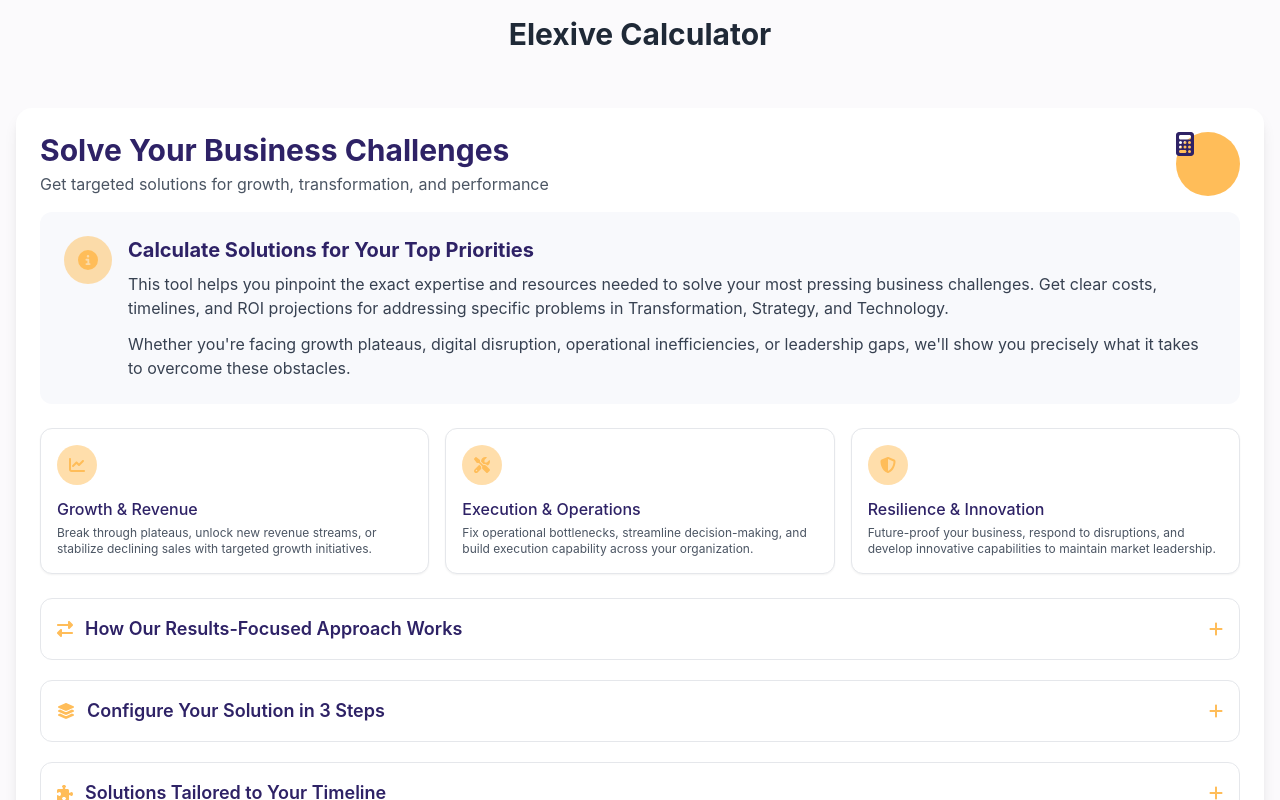
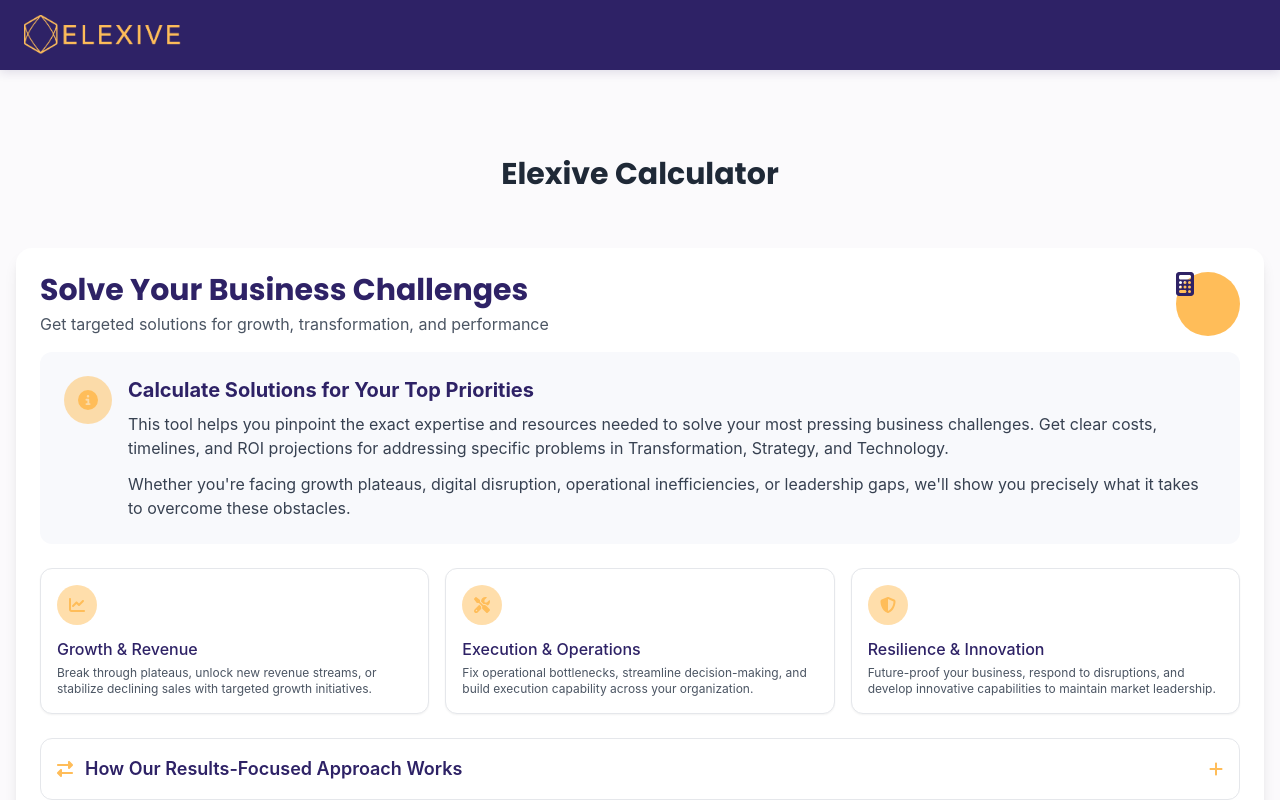
Before and after one commit to elexive-com/elexive-calc, a React (Create React App) app: page / in a window 1280 px wide. Shown: the top 800 px of the page. Built offline with nearby package versions, Linux system fonts and the light colour scheme.

Commit message:
Added header basic functionality and added logo

```diff
--- a/src/App.js
+++ b/src/App.js
@@ -2,15 +2,19 @@
 import './App.css';
 import './custom.css';
 import CalculatorApp from './CalculatorApp';
+import Header from './components/Header';
 
 function App() {
   return (
-    <div className="min-h-screen bg-gray-100 flex flex-col items-center justify-center p-4">
-      <h1 className="text-3xl font-bold text-gray-800 mb-6">Elexive Calculator</h1>
-      <CalculatorApp />
-      <footer className="mt-8 text-center text-gray-500 text-sm">
-        <p>© 2025 Elexive Calculator</p>
-      </footer>
+    <div className="min-h-screen bg-gray-100">
+      <Header />
+      <div className="content-with-header flex flex-col items-center justify-center p-4">
+        <h1 className="text-3xl font-bold text-gray-800 mb-6">Elexive Calculator</h1>
+        <CalculatorApp />
+        <footer className="mt-8 text-center text-gray-500 text-sm">
+          <p>© 2025 Elexive Calculator</p>
+        </footer>
+      </div>
     </div>
   );
 }
--- /dev/null
+++ b/src/components/Header.jsx
@@ -0,0 +1,24 @@
+import React from 'react';
+
+const Header = () => {
+  return (
+    <header className="header">
+      <div className="container mx-auto flex justify-between items-center">
+        <div className="flex items-center">
+          <a href="https://elexive.com/" target="_blank" rel="noopener noreferrer">
+            <img
+              src="/elexive-logo-text.png"
+              alt="Elexive"
+              className="header-logo"
+            />
+          </a>
+        </div>
+        <nav className="hidden md:flex space-x-6">
+          {/* Navigation items can be added here if needed */}
+        </nav>
+      </div>
+    </header>
+  );
+};
+
+export default Header;
--- a/src/components/SummarySidebar.jsx
+++ b/src/components/SummarySidebar.jsx
@@ -86,7 +86,7 @@
 
   return (
     <>
-      <div className="bg-white p-6 rounded-2xl shadow-lg h-fit sticky top-4">
+      <div className="bg-white p-6 rounded-2xl shadow-lg h-fit sticky top-[calc(var(--elexive-header-height)_+_1rem)]">
         <h3 className="font-bold text-xl mb-5 text-[var(--elexive-primary)]">Your Configuration</h3>
 
         <div className="space-y-4">
--- a/src/custom.css
+++ b/src/custom.css
@@ -6,6 +6,9 @@
    - Secondary accent: #EB8258
    - EVC accent: #FF006E
 */
+
+/* Import Poppins font */
+@import url('https://fonts.googleapis.com/css2?family=Poppins:wght@400;500;600;700&display=swap');
 
 /* Global styles */
 :root {
@@ -19,6 +22,7 @@
   --elexive-border-radius: 12px;
   --elexive-button-radius: 8px;
   --elexive-transition: all 0.2s ease-in-out;
+  --elexive-header-height: 70px;
 }
 
 body {
@@ -36,6 +40,34 @@
 h1, h2, h3, h4, h5, h6 {
   color: var(--elexive-primary);
   font-weight: 700;
+}
+
+/* Update h1 and h2 to use Poppins font */
+h1, h2 {
+  font-family: 'Poppins', sans-serif;
+}
+
+/* Header styles */
+.header {
+  background-color: var(--elexive-primary);
+  height: var(--elexive-header-height);
+  display: flex;
+  align-items: center;
+  padding: 0 1.5rem;
+  position: sticky;
+  top: 0;
+  z-index: 100;
+  box-shadow: 0 2px 10px rgba(46, 34, 102, 0.15);
+}
+
+.header-logo {
+  height: 40px;
+  width: auto;
+}
+
+/* Adjust content to account for header */
+.content-with-header {
+  padding-top: calc(var(--elexive-header-height) + 1rem);
 }
 
 /* Calculator specific styles */
```
Also changed, not shown: public/elexive-logo-text.png (added), 1 other file (tests, documents, lock files or other folders).
